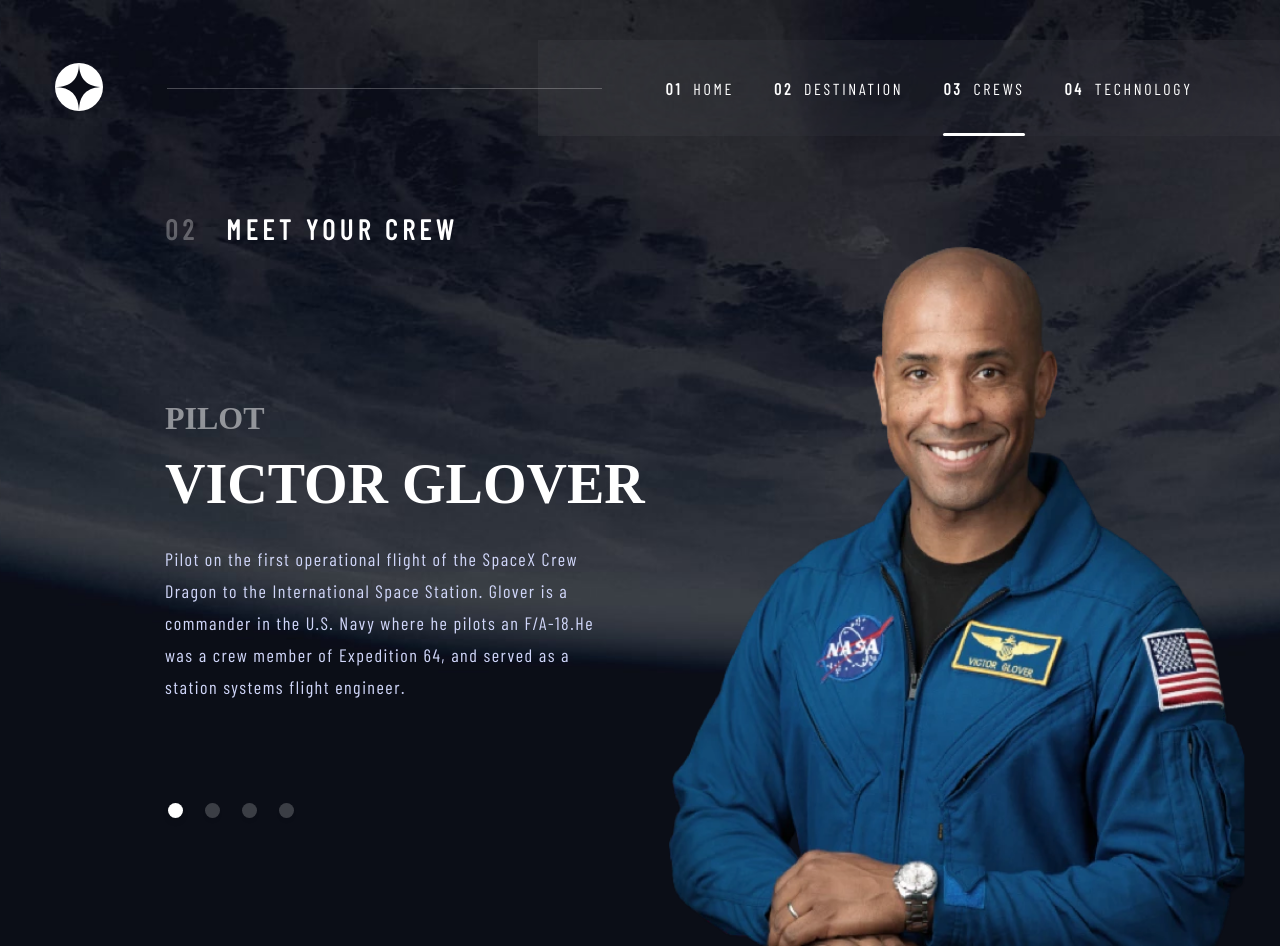
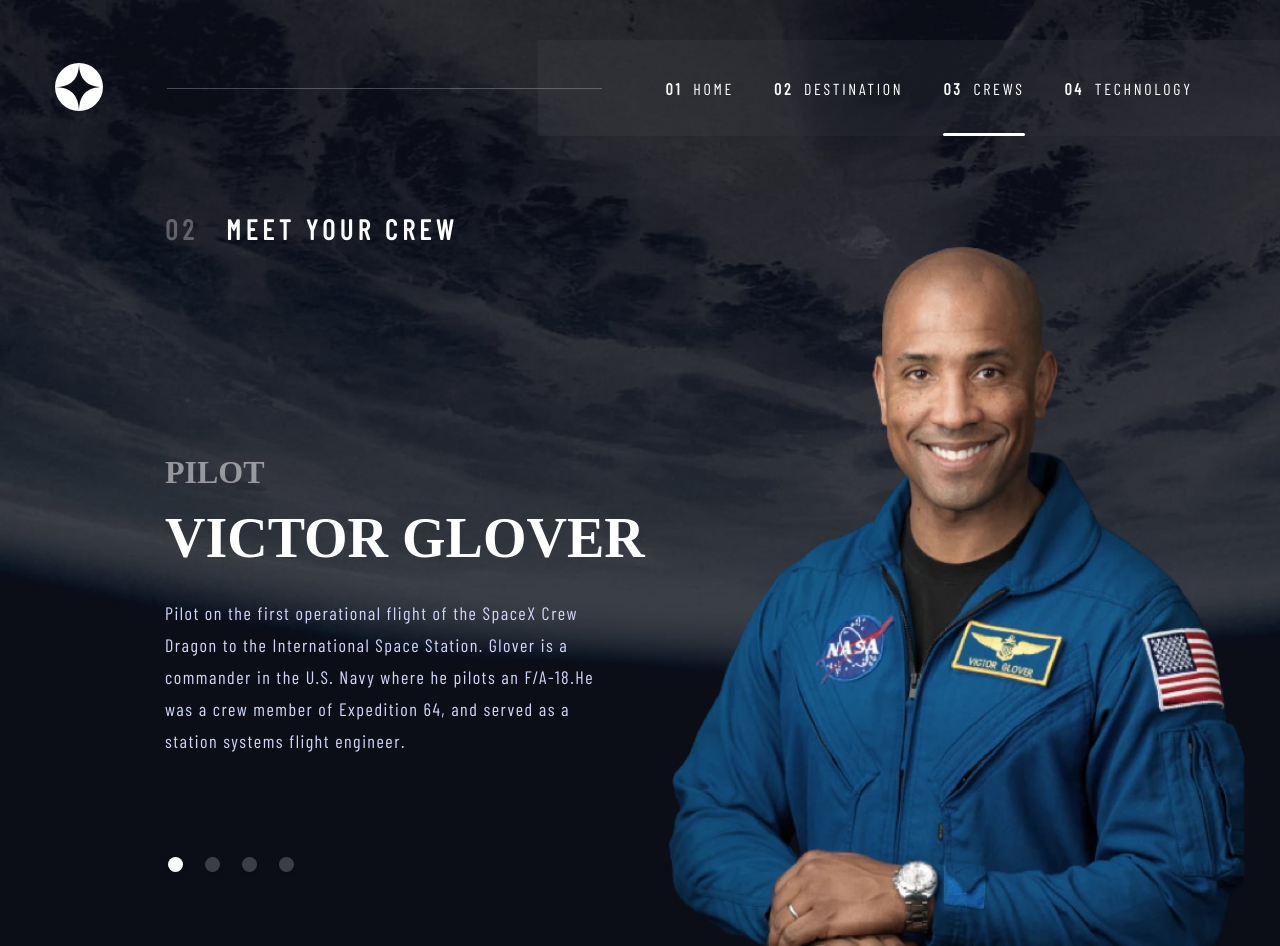
Before and after one commit to naijadevgamer/space-tourism, a React (Create React App) app: page /crews in a window 1280 px wide. Built offline with nearby package versions, Linux system fonts and the light colour scheme; a web font is replaced by a local one.

Commit message:
Still fixing crews page

```diff
--- a/src/component/crew/crew.styles.scss
+++ b/src/component/crew/crew.styles.scss
@@ -3,11 +3,14 @@
 
 .glide {
   &__slide {
-    row-gap: 10rem;
     position: relative;
     display: flex;
+    align-items: center;
     margin-right: 2rem;
     margin-left: 16.5rem;
+    @include respond(tab-land) {
+      margin-left: 10rem;
+    }
     @include respond(tab-port) {
       flex-direction: column;
       align-items: center;
@@ -29,6 +32,7 @@
   }
   &__content {
     width: 50%;
+
     @include respond(tab-port) {
       width: 45.8rem;
       text-align: center;
@@ -107,8 +111,9 @@
     margin-right: 20rem;
     transition: all 0.5s;
     @include respond(tab-land) {
-      margin-right: 0;
+      // margin-right: 0;
       width: 50%;
+      height: 65rem;
       border-bottom: 1px solid rgba($color-white, 0.25);
     }
     @include respond(tab-port) {
--- a/src/pages/crew/crews.page.styles.scss
+++ b/src/pages/crew/crews.page.styles.scss
@@ -8,7 +8,7 @@
   overflow: auto;
   // padding: 21.2rem 16.5rem 0rem 16.5rem;
   @include respond(tab-land) {
-    padding: 21.2rem 6rem 0rem 10rem;
+    // padding: 21.2rem 6rem 0rem 10rem;
   }
   @include respond(tab-port) {
     padding: 13.6rem 3.85rem 0rem 3.85rem;
@@ -21,6 +21,13 @@
   .sub-header {
     margin-top: 21.2rem;
     margin-left: 16.5rem;
+    @include respond(tab-land) {
+      margin-left: 10rem;
+    }
+    @include respond(tab-port) {
+    }
+    @include respond(phone) {
+    }
   }
 }
 .glide {
```
